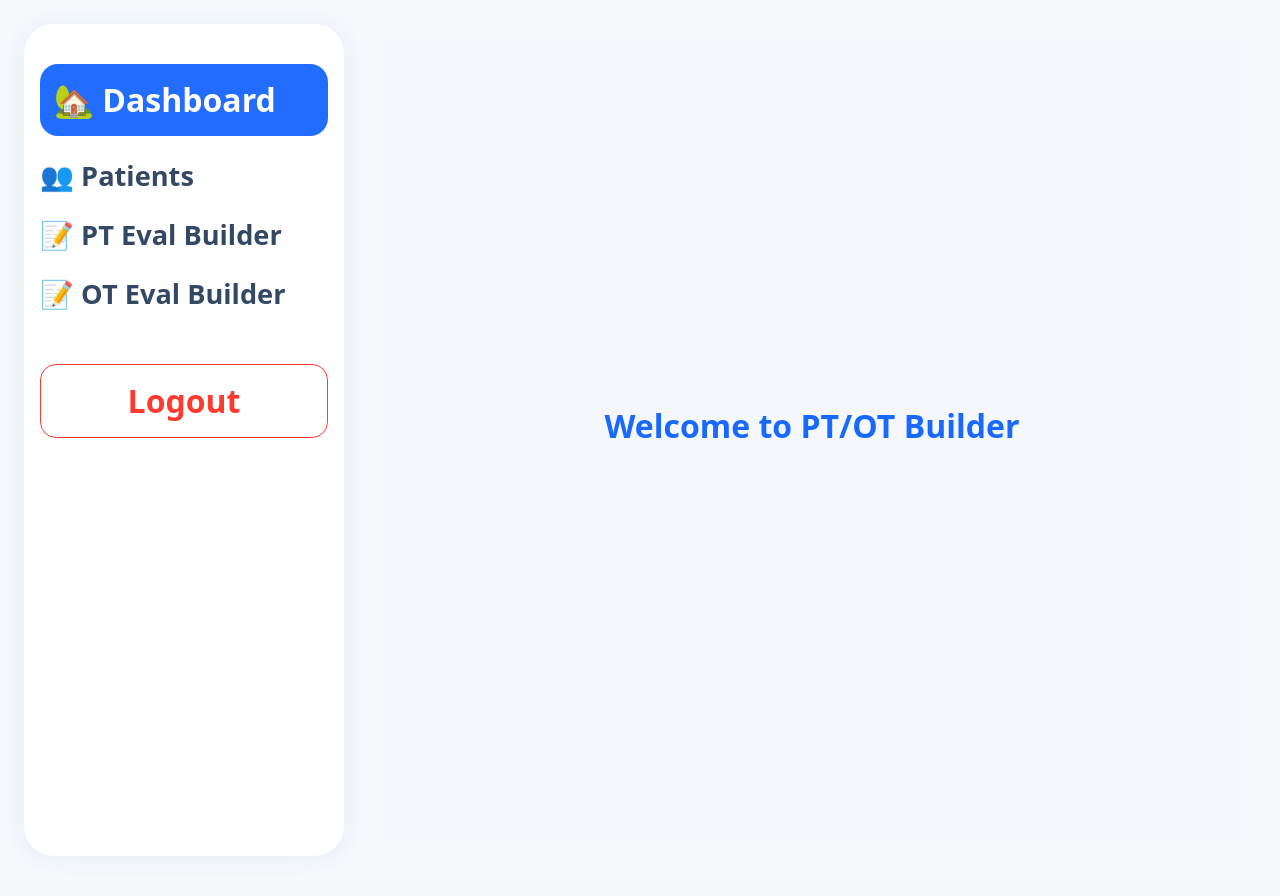
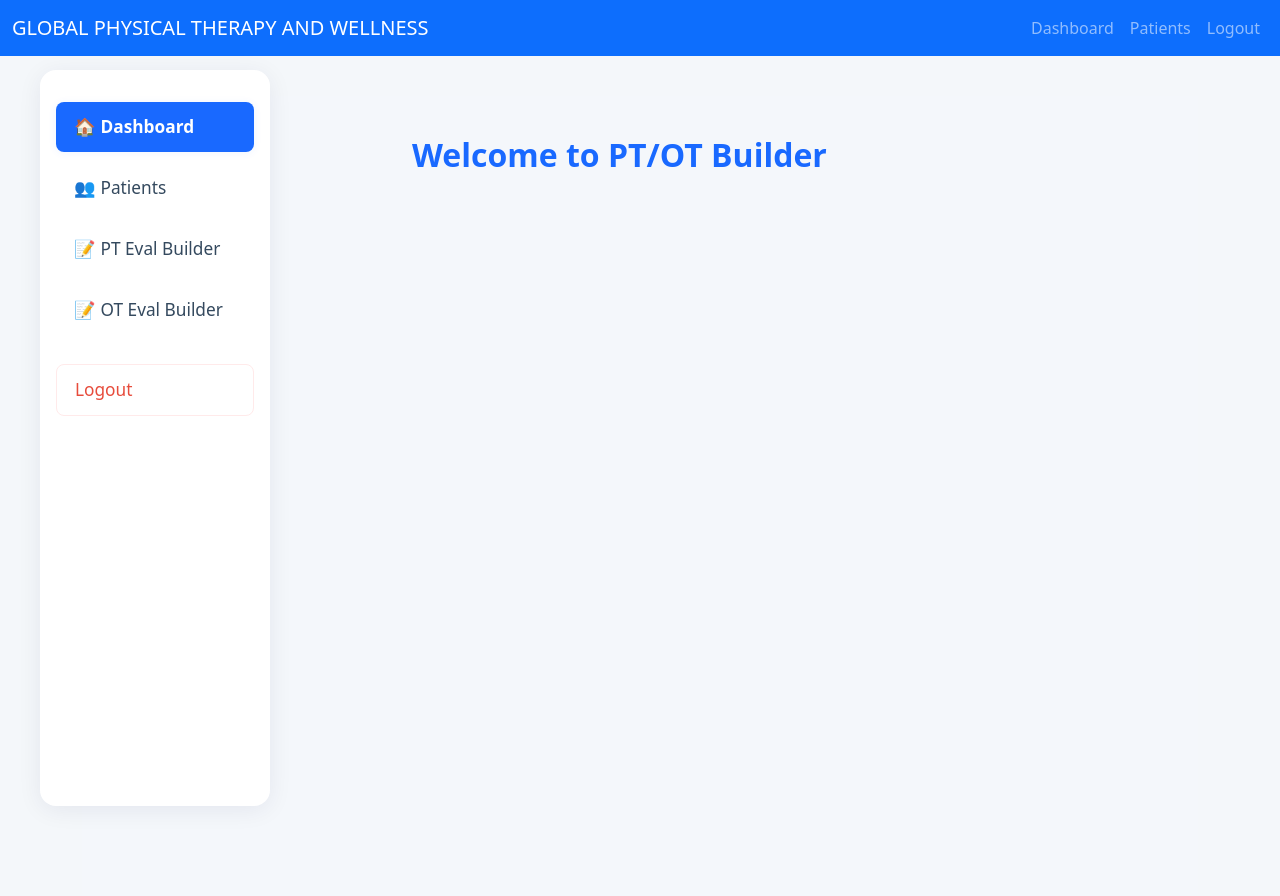
Before and after one commit to KLcoding01/PT-Builder, a Flask app: page /dashboard in a window 1280 px wide. Before the commit the page ends 438 px from the top, so only its background shows below. Run offline with Flask 3, Linux system fonts and the light colour scheme; a user stored in the database is signed in.

Commit message:
Initial commit

```diff
--- a/templates/base.html
+++ b/templates/base.html
@@ -2,88 +2,46 @@
 <html lang="en">
 <head>
     <meta charset="UTF-8">
-    <title>{% block title %}Global Physical Therapy and Wellness{% endblock %}</title>
-    <meta name="viewport" content="width=device-width, initial-scale=1.0">
-    <!-- Add Bootstrap if you use it, or your CSS here -->
+    <title>{% block title %}GLOBAL PHYSICAL THERAPY AND WELLNESS{% endblock %}</title>
     <link rel="stylesheet" href="https://cdn.jsdelivr.net/npm/bootstrap@5.3.3/dist/css/bootstrap.min.css">
     <style>
-        body {
-            background: #f6f8fb;
-        }
-        .sidebar {
-            width: 320px;
-            background: #fff;
-            border-radius: 30px;
-            margin: 24px 0 24px 24px;
-            box-shadow: 0 2px 24px 0 rgba(35, 72, 207, 0.07);
-            min-height: 95vh;
-        }
-        .sidebar .sidebar-link {
-            font-size: 1.7rem;
-            color: #334862;
-            font-weight: 600;
-            text-decoration: none;
-            display: flex;
-            align-items: center;
-            gap: 14px;
-            margin-bottom: 18px;
-        }
-        .sidebar .dashboard-link {
-            background: #226cff;
-            color: #fff !important;
-            border-radius: 18px;
-            font-size: 2rem;
-            font-weight: 700;
-            display: flex;
-            align-items: center;
-            gap: 14px;
-            width: 100%;
-            justify-content: flex-start;
-            margin-bottom: 20px;
-            padding: 12px 0 12px 14px;
-            text-decoration: none;
-        }
-        .sidebar .logout-btn {
-            width: 100%;
-            background: #fff;
-            color: #ff3b30;
-            border: 1.5px solid #ff3b30;
-            border-radius: 16px;
-            font-size: 2rem;
-            font-weight: 700;
-            padding: 12px 0;
-            margin-top: 32px;
-        }
+        body { background: #f4f7fa; }
+        .container { margin-top: 40px; }
     </style>
+    {% block head %}{% endblock %}
 </head>
 <body>
-<div style="display: flex;">
-    <!-- Sidebar -->
-    <div class="sidebar">
-        <div style="padding: 40px 16px 0 16px;">
-            <a href="/dashboard" class="dashboard-link">
-                🏡 Dashboard
-            </a>
-            <a href="/patients" class="sidebar-link">
-                👥 Patients
-            </a>
-            <a href="/pt_eval_builder" class="sidebar-link">
-                📝 PT Eval Builder
-            </a>
-            <a href="/ot_eval_builder" class="sidebar-link">
-                📝 OT Eval Builder
-            </a>
-            <form action="/logout" method="POST">
-                <button type="submit" class="logout-btn">
-                    Logout
-                </button>
-            </form>
+    <nav class="navbar navbar-expand-lg navbar-dark bg-primary">
+      <div class="container-fluid">
+        <a class="navbar-brand" href="#">GLOBAL PHYSICAL THERAPY AND WELLNESS</a>
+        <div class="collapse navbar-collapse">
+          <ul class="navbar-nav ms-auto">
+            <li class="nav-item">
+              <a class="nav-link" href="{{ url_for('dashboard') }}">Dashboard</a>
+            </li>
+            <li class="nav-item">
+              <a class="nav-link" href="{{ url_for('view_patients') }}">Patients</a>
+            </li>
+            <li class="nav-item">
+              <a class="nav-link" href="{{ url_for('logout') }}">Logout</a>
+            </li>
+          </ul>
         </div>
-    </div>
-    <!-- Main Content -->
-    <div style="flex: 1; padding: 40px;">
+      </div>
+    </nav>
+    <div class="container">
+        {% with messages = get_flashed_messages(with_categories=true) %}
+          {% if messages %}
+            <div class="mt-2">
+              {% for category, message in messages %}
+                <div class="alert alert-{{ category }}">{{ message }}</div>
+              {% endfor %}
+            </div>
+          {% endif %}
+        {% endwith %}
         {% block content %}{% endblock %}
     </div>
-</div>
+    {% block scripts %}{% endblock %}
+    <script src="https://cdn.jsdelivr.net/npm/bootstrap@5.3.3/dist/js/bootstrap.bundle.min.js"></script>
 </body>
 </html>
--- a/templates/dashboard.html
+++ b/templates/dashboard.html
@@ -1,10 +1,72 @@
 {% extends 'base.html' %}
 {% block content %}
-<div style="min-height: 100vh; background: #f4f7fb; display: flex; align-items: center; justify-content: center;">
-  <div>
-    <h2 style="font-weight:700; color:#1969ff; margin-bottom:1.7rem;">
-      Welcome to PT/OT Builder
-    </h2>
+<style>
+  .main-bg {
+    background: #f4f7fb !important;
+    min-height: 100vh;
+  }
+  .sidebar {
+    background: #fff;
+    min-height: 92vh;
+    border-radius: 16px;
+    box-shadow: 0 4px 24px 0 rgba(0, 21, 64, 0.07);
+    padding: 2rem 1rem 2rem 1rem;
+    width: 230px;
+    position: fixed;
+    top: 70px;
+    left: 40px;
+    display: flex;
+    flex-direction: column;
+    gap: 8px;
+    z-index: 10;
+  }
+  .sidebar .nav-link {
+    color: #34495e;
+    font-size: 1.08rem;
+    font-weight: 500;
+    padding: 12px 18px;
+    border-radius: 8px;
+    margin-bottom: 3px;
+    display: flex;
+    align-items: center;
+    transition: all 0.14s;
+    gap: 10px;
+  }
+  .sidebar .nav-link.active, .sidebar .nav-link:hover {
+    background: #1969ff;
+    color: #fff !important;
+    font-weight: 600;
+    box-shadow: 0 1px 8px 0 rgba(25, 105, 255, 0.07);
+  }
+  .sidebar .nav-link.logout {
+    color: #e74c3c !important;
+    background: #fff;
+    border: 1px solid #ffeaea;
+    margin-top: 18px;
+  }
+  .sidebar .nav-link.logout:hover {
+    background: #ffeaea;
+    color: #c0392b !important;
+  }
+  .main-content {
+    margin-left: 290px;
+    padding: 2.5rem 2.5rem 2rem 2.5rem;
+  }
+  @media (max-width: 900px) {
+    .sidebar { position: static; width: 100%; border-radius: 0; box-shadow: none; }
+    .main-content { margin-left: 0; padding: 1rem; }
+  }
+</style>
+<div class="main-bg">
+  <div class="sidebar">
+    <a href="{{ url_for('dashboard') }}" class="nav-link {% if request.endpoint=='dashboard' %}active{% endif %}">🏠 Dashboard</a>
+    <a href="{{ url_for('view_patients') }}" class="nav-link {% if request.endpoint=='view_patients' %}active{% endif %}">👥 Patients</a>
+    <a href="{{ url_for('pt_eval') }}" class="nav-link {% if request.endpoint=='pt_eval' %}active{% endif %}">📝 PT Eval Builder</a>
+    <a href="{{ url_for('ot_eval') }}" class="nav-link {% if request.endpoint=='ot_eval' %}active{% endif %}">📝 OT Eval Builder</a>
+    <a href="{{ url_for('logout') }}" class="nav-link logout">Logout</a>
+  </div>
+  <div class="main-content">
+    <h2 style="font-weight:700; color:#1969ff; margin-bottom:1.7rem;">Welcome to PT/OT Builder</h2>
     <!-- Add content here if needed -->
   </div>
 </div>
```
